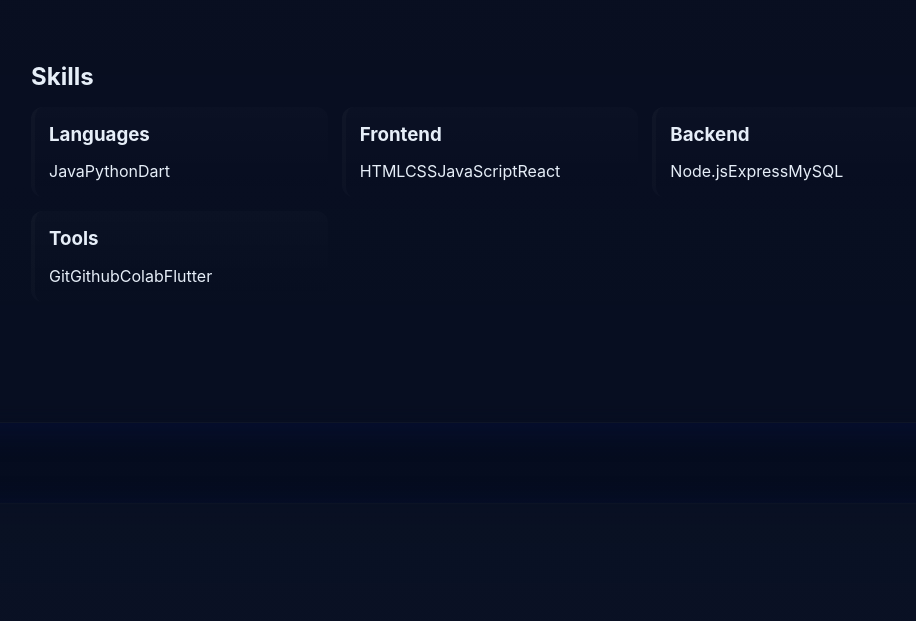
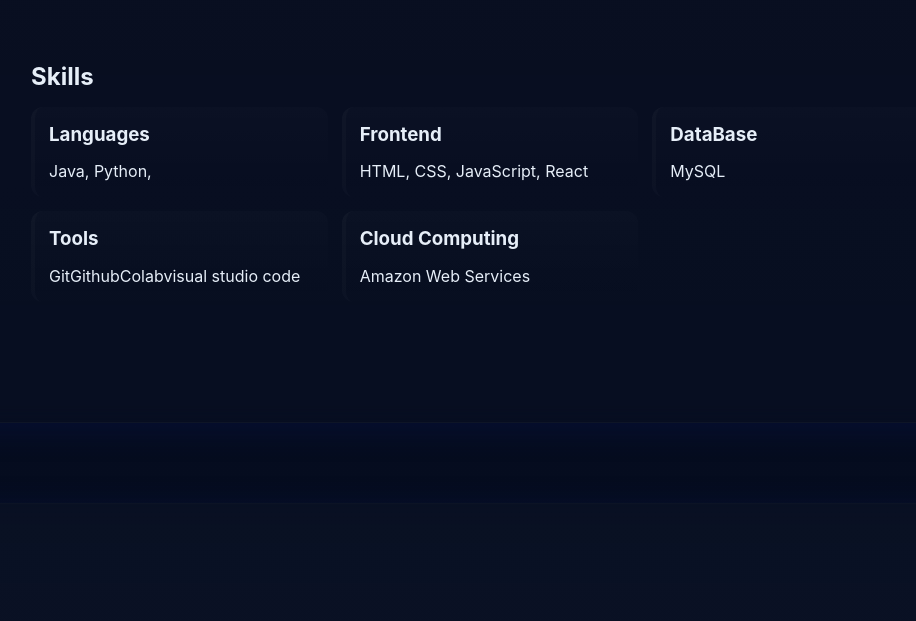
Before and after one commit to suriyabalaji-007/portfolio_sstamilan, a plain HTML site: page index.html in a window 1280 px wide. Shown: the part 1400-2021 px from the top of the page, without its empty margins (150-1066 px from the left). Drawn offline with Linux system fonts and the light colour scheme.

Commit message:
change in skill section

```diff
--- a/index.html
+++ b/index.html
@@ -210,19 +210,23 @@
       <div class="skills-grid">
         <div class="skill-block">
           <h3>Languages</h3>
-          <div class="chips"><span>Java</span><span>Python</span><span>Dart</span></div>
+          <div class="chips"><span>Java, </span><span>Python, </span></div>
         </div>
         <div class="skill-block">
           <h3>Frontend</h3>
-          <div class="chips"><span>HTML</span><span>CSS</span><span>JavaScript</span><span>React</span></div>
+          <div class="chips"><span>HTML, </span><span>CSS, </span><span>JavaScript, </span><span>React</span></div>
         </div>
         <div class="skill-block">
-          <h3>Backend</h3>
-          <div class="chips"><span>Node.js</span><span>Express</span><span>MySQL</span></div>
+          <h3>DataBase</h3>
+          <div class="chips"><span>MySQL</span></div>
         </div>
         <div class="skill-block">
           <h3>Tools</h3>
-          <div class="chips"><span>Git</span><span>Github</span><span>Colab</span><span>Flutter</span></div>
+          <div class="chips"><span>Git</span><span>Github</span><span>Colab</span><span>visual studio code</span><span></span></div>
+        </div>
+        <div class="skill-block">
+          <h3>Cloud Computing</h3>
+          <div class="chips"><span>Amazon Web Services</span></div>
         </div>
       </div>
     </section>
```
